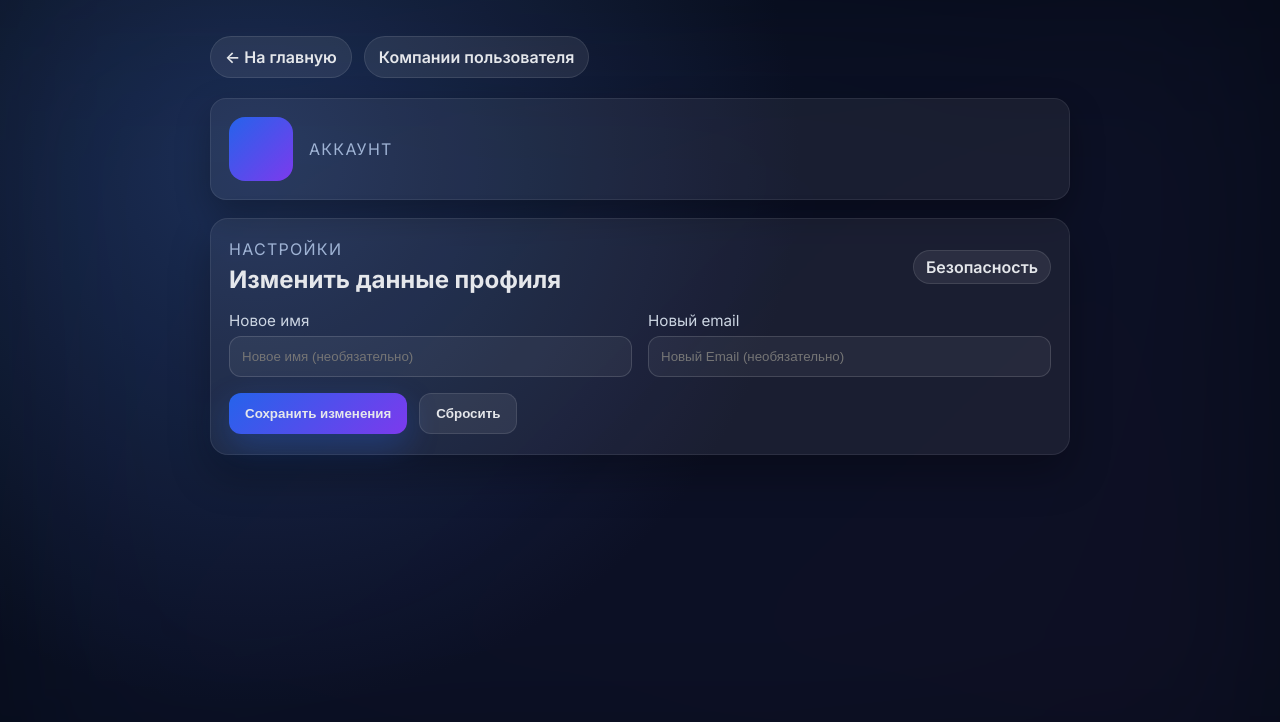
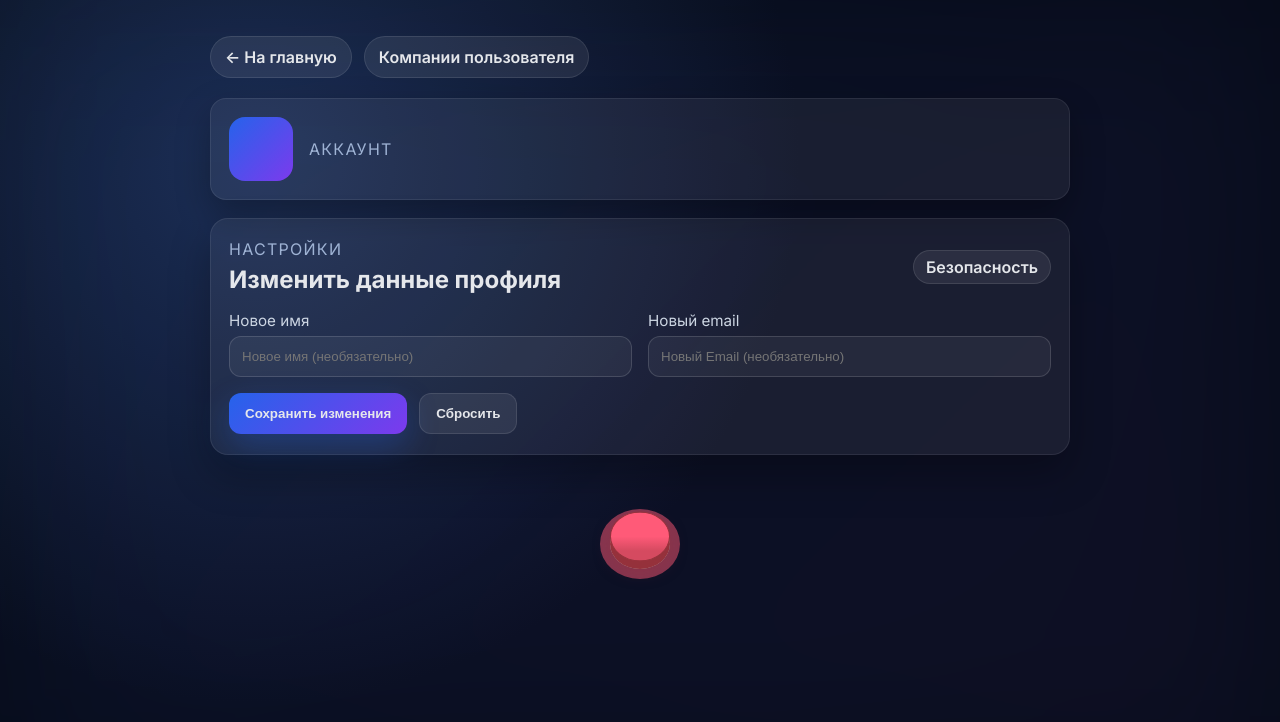
Before and after one commit to Goose-e/frontComp, a Vue app: page /profil in a window 1280 px wide. Shown: the top 722 px of the page. Built offline with nearby package versions, Linux system fonts and the light colour scheme; no server answers; sample sign-in values are in the browser's storage.

Commit message:
кнопка

```diff
--- a/src/views/Company.vue
+++ b/src/views/Company.vue
@@ -116,7 +116,7 @@
           <input
               id="otzovikUrl"
               v-model="newCompany.otzovikUrl"
-              placeholder="https://otzovik.com/..."
+              placeholder="https://otzovik.by/..."
           />
           <p class="help-text">
             Отзовик не найден, укажите ссылку вручную для последующего поиска.
--- a/src/views/Main.vue
+++ b/src/views/Main.vue
@@ -69,7 +69,7 @@
         >
           <div>
             <h3>{{ company.companyName }}</h3>
-            <p class="code">Код: {{ company.companyCode }}</p>
+<!--            <p class="code">Код: {{ company.companyCode }}</p>-->
           </div>
 
           <a
--- a/src/views/Profil.vue
+++ b/src/views/Profil.vue
@@ -54,9 +54,18 @@
         </button>
 
         <button class="ghost" @click="resetForm">Сбросить</button>
+
+
       </div>
+
+
     </div>
+
   </div>
+  <button class="btn-class-name">
+    <span class="back"></span>
+    <span class="front"></span>
+  </button>
 </template>
 
 
@@ -206,7 +215,63 @@ onMounted(() => {
   color: white;
   font-size: 1.2rem;
 }
+/* From Uiverse.io by catraco */
+.btn-class-name {
+  position: fixed;
+  left: 50%;
+  bottom: 0px;
+  transform: translateX(-50%);
+  z-index: 1000;
+  --primary: 255, 90, 120;
+  --secondary: 150, 50, 60;
+  width: 60px;
+  height: 50px;
+  border: none;
+  outline: none;
+  cursor: pointer;
+  user-select: none;
+  touch-action: manipulation;
+  outline: 10px solid rgb(var(--primary), .5);
+  border-radius: 100%;
+  position: relative;
+  transition: .3s;
+}
 
+.btn-class-name .back {
+  background: rgb(var(--secondary));
+  border-radius: 100%;
+  position: absolute;
+  left: 0;
+  top: 0;
+  width: 100%;
+  height: 100%;
+}
+
+.btn-class-name .front {
+  background: linear-gradient(0deg, rgba(var(--primary), .6) 20%, rgba(var(--primary)) 50%);
+  box-shadow: 0 .5em 1em -0.2em rgba(var(--secondary), .5);
+  border-radius: 100%;
+  position: absolute;
+  border: 1px solid rgb(var(--secondary));
+  left: 0;
+  top: 0;
+  width: 100%;
+  height: 100%;
+  display: flex;
+  justify-content: center;
+  align-items: center;
+  font-size: 1.2rem;
+  font-weight: 600;
+  font-family: inherit;
+  transform: translateY(-15%);
+  transition: .15s;
+  color: rgb(var(--secondary));
+}
+
+.btn-class-name:active .front {
+  transform: translateY(0%);
+  box-shadow: 0 0;
+}
 .eyebrow { text-transform: uppercase; letter-spacing: 0.08em; color: #9fb3d4; margin: 0; }
 .muted { color: #cdd6e3; margin: 6px 0 0; }
 
```
